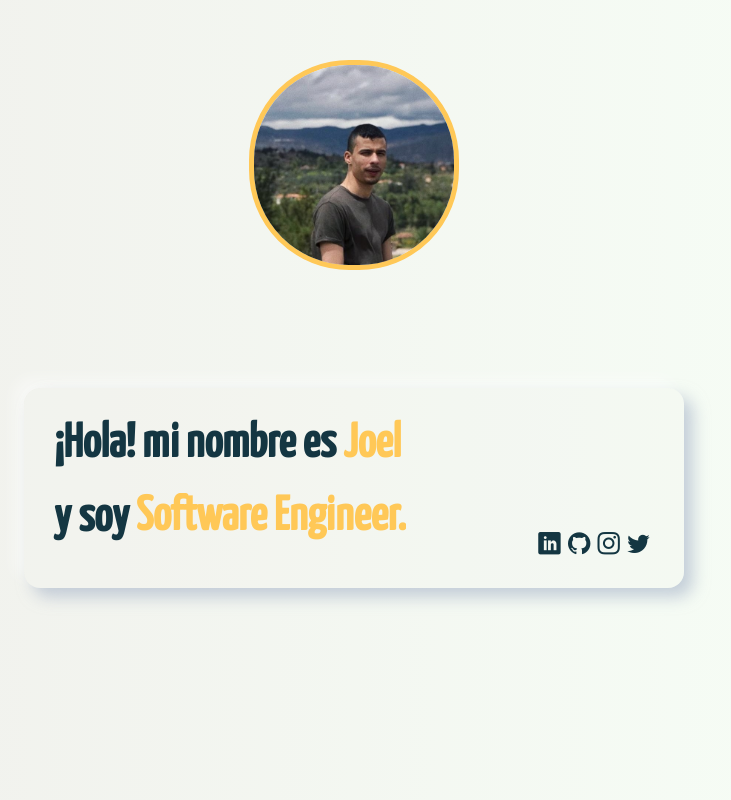
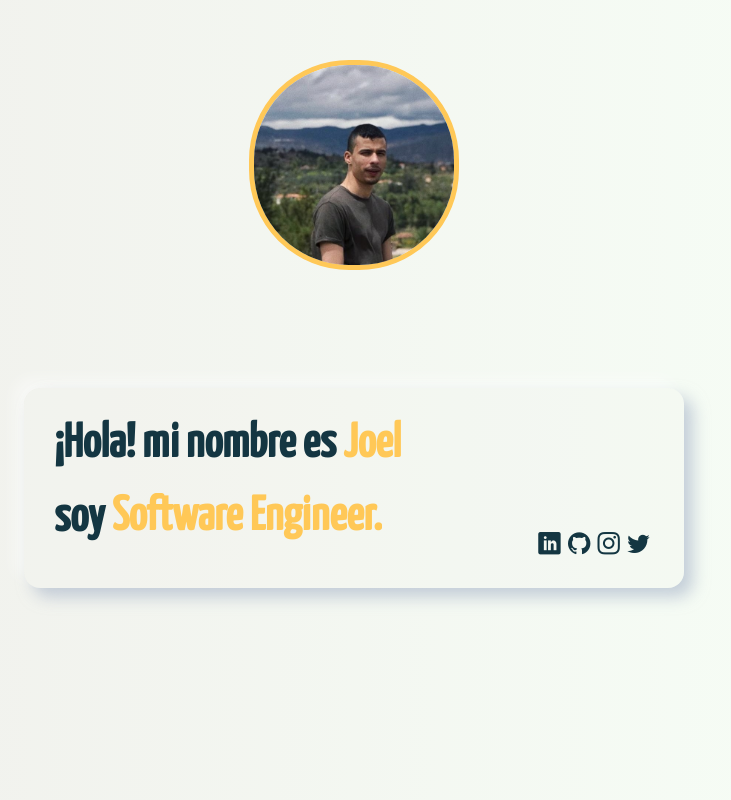
Before and after one commit to pbyjo/myanimatedcard, a plain HTML site: page index.html in a window 1280 px wide. Shown: the whole page, without its empty margins (286-1017 px from the left). Drawn offline with Linux system fonts and the light colour scheme; files whose address does not match are found by name.

Commit message:
Update html
Modificación de card-title

```diff
--- a/index.html
+++ b/index.html
@@ -27,7 +27,7 @@
 
                     <h1 class="main__container-card_title">
                         ¡Hola! mi nombre es <span>Joel</span><br />
-                        y soy
+                        soy
                         <ul class="main__container-card_list">
                             <li class="main__container-card_skill"> Human. </li>
                             <li class="main__container-card_skill"> Frontend Dev. </li>
```
